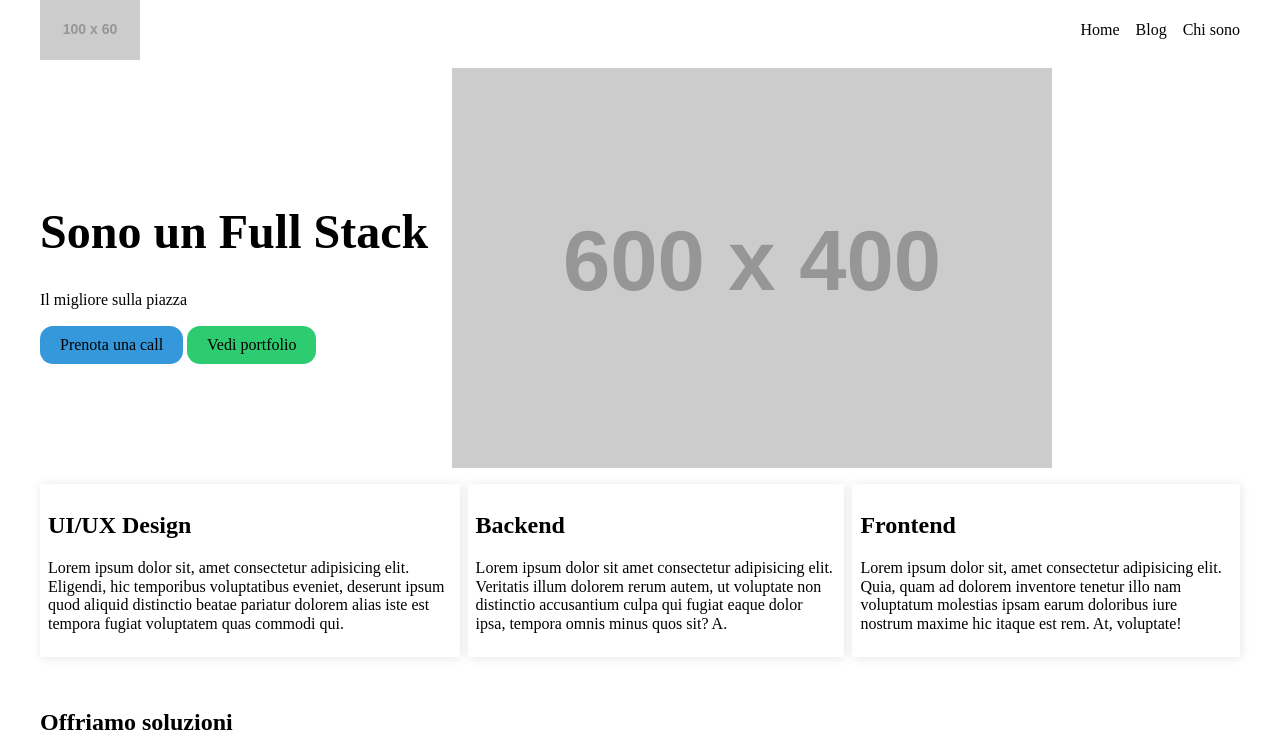
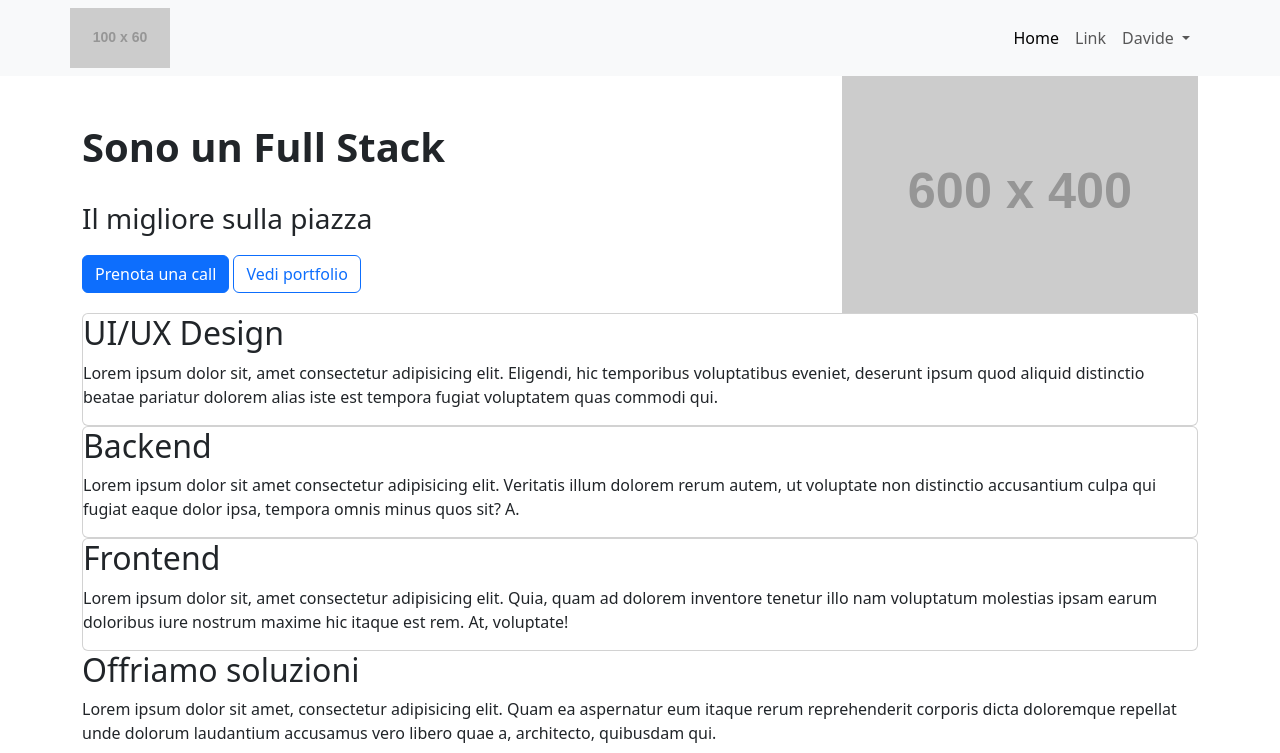
Before and after one commit to frncscrlnd/Downloads, a plain HTML site: page index.html in a window 1280 px wide. Shown: the top 753 px of the page. Drawn offline with nearby package versions, Linux system fonts and the light colour scheme; placeholder pictures from the web are drawn by us.

Commit message:
bootstrap

```diff
--- a/index.html
+++ b/index.html
@@ -3,210 +3,96 @@
 <head>
     <meta charset="UTF-8" />
     <meta name="viewport" content="width=device-width, initial-scale=1.0" />
+    <!-- bootstrap cdn -->
+    <link href="https://cdn.jsdelivr.net/npm/bootstrap@5.3.8/dist/css/bootstrap.min.css" rel="stylesheet"
+        integrity="sha384-sRIl4kxILFvY47J16cr9ZwB07vP4J8+LH7qKQnuqkuIAvNWLzeN8tE5YBujZqJLB" crossorigin="anonymous">
     <title>Document</title>
+    <!-- normalize css cdn -->
     <link rel="stylesheet" href="https://cdn.jsdelivr.net/npm/normalize.css@8.0.1/normalize.min.css" />
-    <style>
-      :root {
-        --body-font: "Roboto", sans-serif;
-        --font-size-base: 16px;
-        --font-size-lg: 24px;
-        --font-size-sm: 14px;
-        --font-size-display: 48px;
-
-        --container-max-width: 1200px;
-
-        --color-primary: #3498db;
-        --color-primary-light: #5dade2;
-        --color-secondary: #2ecc71;
-        --color-secondary-light: #58d68d;
-        --color-text: #2c3e50;
-
-        --spacing-sm: 8px;
-        --spacing-md: 16px;
-        --spacing-lg: 24px;
-
-        --button-padding: 10px 20px;
-
-        --border-radius-base: 13px;
-      }
-
-      section {
-        padding: var(--spacing-sm);
-        margin-bottom: var(--spacing-md);
-      }
-
-      .container{
-        max-width: var(--container-max-width);
-        margin: 0 auto;
-      }
-      .text-base{
-        font-size: var(--font-size-base);
-     }
-      .text-lg{
-        font-size: var(--font-size-lg);
-     }
-     .text-sm{
-        font-size: var(--font-size-sm)
-     }
-     .text-display{
-        font-size: var(--font-size-display)
-     }
-     .btn{
-        border-radius: var(--border-radius-base);
-        cursor: pointer;
-        padding: var(--button-padding);
-        border: 0;
-     }
-     .btn-primary{
-        background: var(--color-primary);
-
-     }
-     .btn-primary:hover{
-       background: var(--color-primary-light);
-     }
-
-     .btn-secondary{
-        background: var(--color-secondary);
-     }
-     .btn-secondary:hover{
-       background: var(--color-secondary-light);
-     }
-
-     .card{
-        box-shadow: 1px 1px 10px rgba(0,0,0,0.1);
-        padding: var(--spacing-sm);
-     }
-
-    .hero {
-        display: flex;
-        flex-direction: column;
-        align-items: center;
-        width: 100%;
-        gap: 24px;
-     }
-
-     .values {
-        display: flex;
-        flex-direction: column;
-     }
-
-     .navbar {
-        display: flex;
-        justify-content: space-between;
-        align-items: center;
-     }
-
-     .navbar-links {
-        display: none;
-     }
-
-     .showroom {
-        display: flex;
-        align-items: center;
-        gap: var(--spacing-md);
-        max-width: 100%;
-        overflow: auto;
-     }
-
-     .book-a-call-cta {
-        display: flex;
-        align-items: center;
-        gap: var(--spacing-lg);
-     }
-
-     .book-a-call-cta__text {
-        max-width: 600px;
-        text-align: justify;
-     }
-
-     .contact-form {
-        display: flex;
-        flex-direction: column;
-        gap: var(--spacing-sm);
-     }
-     .hero__img {
-        max-width: 100%;
-     }
-
-    footer {
-        display: flex;
-        padding: var(--spacing-md);
-    }
-
-    @media (width > 410px){
-        .hamburger-button {
-            display: none;
-        }
-        .navbar-links {
-            display: flex;
-            list-style: none;
-            gap: var(--spacing-md)
-     }
-        .values {
-            display: flex;
-            flex-direction: row;
-            gap: var(--spacing-sm);
-     }
-        .hero {
-            display: flex;
-            flex-direction: row;
-            align-items: center;
-            gap: 24px;
-     }
-     }
-
-    </style>
 </head>
 <body>
-    <header class="navbar container">
+    <div class="bg-body-tertiary">
+        <header class="navbar bg-body-tertiary container-xl">
             <img src="https://placehold.co/100x60" alt="Logo">
-        <nav>
-            <div class="hamburger-button">
-                <button>
-                    🍔
+            <nav class="navbar navbar-expand-lg bg-body-tertiary ">
+                <div class="container-fluid">
+                    <button class="navbar-toggler" type="button" data-bs-toggle="collapse"
+                        data-bs-target="#navbarSupportedContent" aria-controls="navbarSupportedContent"
+                        aria-expanded="false" aria-label="Toggle navigation">
+                        <span class="navbar-toggler-icon"></span>
                     </button>
+                    <div class="collapse navbar-collapse" id="navbarSupportedContent">
+                        <ul class="navbar-nav me-auto mb-2 mb-lg-0">
+                            <li class="nav-item">
+                                <a class="nav-link active" aria-current="page" href="#">Home</a>
+                            </li>
+                            <li class="nav-item">
+                                <a class="nav-link" href="#">Link</a>
+                            </li>
+                            <li class="nav-item dropdown">
+                                <a class="nav-link dropdown-toggle" href="#" role="button" data-bs-toggle="dropdown"
+                                    aria-expanded="false">
+                                    Davide
+                                </a>
+                                <ul class="dropdown-menu">
+                                    <li><a class="dropdown-item" href="#">Panda</a></li>
+                                </ul>
+                            </li>
+                        </ul>
                     </div>
-
-            <ul class="navbar-links">
-                <li>Home</li>
-                <li>Blog</li>
-                <li>Chi sono</li>
-            </ul>
+                </div>
             </nav>
         </header>
+    </div>
     <main>
-        <section class="hero container">
+        <section class="container-xl">
+            <div class="row gap-3 gap-md-0">
+                <div class="col-12 col-md-6 col-lg-8 d-flex flex-column justify-content-center">
                     <div>
-                <div>
-                    <h1 class="text-display">Sono un Full Stack</h1>
-                    <p>Il migliore sulla piazza</p>
+                        <h1 class="fs-1 fw-bold">Sono un Full Stack</h1>
+                        <p class="fs-3">Il migliore sulla piazza</p>
                     </div>
                     <div>
                         <button class="btn btn-primary">Prenota una call</button>
-                    <button class="btn btn-secondary">Vedi portfolio</button>
+                        <button class="btn btn-outline-primary">Vedi portfolio</button>
                     </div>
                 </div>
-            <img class="hero__img" src="https://placehold.co/600x400" alt="">
+                <div class="col-12 col-md-6 col-lg-4">
+                    <picture >
+                        <source media="(min-width:768px)" srcset="https://placehold.co/600x400">
+                        <source media="(min-width:465px)" srcset="https://placehold.co/500x300">
+                        <img src="https://placehold.co/300x200" alt="Flowers" class="mw-100">
+                    </picture>
+                </div>
+            </div>
         </section>
         <section>
             <div class="values container">
                 <article class="card">
                     <h2>UI/UX Design</h2>
-                    <p>Lorem ipsum dolor sit, amet consectetur adipisicing elit. Eligendi, hic temporibus voluptatibus eveniet, deserunt ipsum quod aliquid distinctio beatae pariatur dolorem alias iste est tempora fugiat voluptatem quas commodi qui.</p>
+                    <p>Lorem ipsum dolor sit, amet consectetur adipisicing elit. Eligendi, hic temporibus voluptatibus
+                        eveniet, deserunt ipsum quod aliquid distinctio beatae pariatur dolorem alias iste est tempora
+                        fugiat voluptatem quas commodi qui.</p>
                 </article>
                 <article class="card">
                     <h2>Backend</h2>
-                    <p>Lorem ipsum dolor sit amet consectetur adipisicing elit. Veritatis illum dolorem rerum autem, ut voluptate non distinctio accusantium culpa qui fugiat eaque dolor ipsa, tempora omnis minus quos sit? A.</p>
+                    <p>Lorem ipsum dolor sit amet consectetur adipisicing elit. Veritatis illum dolorem rerum autem, ut
+                        voluptate non distinctio accusantium culpa qui fugiat eaque dolor ipsa, tempora omnis minus quos
+                        sit? A.</p>
                 </article>
                 <article class="card">
                     <h2>Frontend</h2>
-                    <p>Lorem ipsum dolor sit, amet consectetur adipisicing elit. Quia, quam ad dolorem inventore tenetur illo nam voluptatum molestias ipsam earum doloribus iure nostrum maxime hic itaque est rem. At, voluptate!</p>
+                    <p>Lorem ipsum dolor sit, amet consectetur adipisicing elit. Quia, quam ad dolorem inventore tenetur
+                        illo nam voluptatum molestias ipsam earum doloribus iure nostrum maxime hic itaque est rem. At,
+                        voluptate!</p>
                 </article>
             </div>
         </section>
         <section class="container">
             <h2>Offriamo soluzioni</h2>
-            <p>Lorem ipsum dolor sit amet, consectetur adipisicing elit. Quam ea aspernatur eum itaque rerum reprehenderit corporis dicta doloremque repellat unde dolorum laudantium accusamus vero libero quae a, architecto, quibusdam qui.</p>
+            <p>Lorem ipsum dolor sit amet, consectetur adipisicing elit. Quam ea aspernatur eum itaque rerum
+                reprehenderit corporis dicta doloremque repellat unde dolorum laudantium accusamus vero libero quae a,
+                architecto, quibusdam qui.</p>
             <div class="showroom">
                 <img src="https://placehold.co/200x200" alt="ferrari">
                 <img src="https://placehold.co/200x200" alt="porsche">
@@ -219,7 +105,9 @@
             <img src="https://placehold.co/400x400" alt="">
             <div class="book-a-call-cta__text">
                 <h2>Adesso tocca a te</h2>
-                <p>Lorem ipsum dolor sit amet consectetur, adipisicing elit. Dicta expedita animi quos quasi dolores? Architecto rerum veritatis quos corrupti minus earum blanditiis facere ducimus laborum beatae. Corrupti consequatur magni a.</p>
+                <p>Lorem ipsum dolor sit amet consectetur, adipisicing elit. Dicta expedita animi quos quasi dolores?
+                    Architecto rerum veritatis quos corrupti minus earum blanditiis facere ducimus laborum beatae.
+                    Corrupti consequatur magni a.</p>
                 <button class="btn btn-primary">Prenota una call</button>
             </div>
         </section>
@@ -227,7 +115,8 @@
             <h2>Contattami</h2>
             <form class="contact-form">
                 <input type="email" name="" id="" placeholder="Inserisci la tua email">
-                <textarea name="" id="" cols="30" rows="10" placeholder="Ciao Davide ti contatto per l'annuncio Fiat Panda"></textarea>
+                <textarea name="" id="" cols="30" rows="10"
+                    placeholder="Ciao Davide ti contatto per l'annuncio Fiat Panda"></textarea>
                 <div>
                     <button class="btn btn-secondary">Invia</button>
                 </div>
@@ -237,5 +126,8 @@
     <footer class="container">
         &copy; 2025 | All rights are reserved
     </footer>
+
+    <script src="https://cdn.jsdelivr.net/npm/@popperjs/core@2.11.8/dist/umd/popper.min.js" integrity="sha384-I7E8VVD/ismYTF4hNIPjVp/Zjvgyol6VFvRkX/vR+Vc4jQkC+hVqc2pM8ODewa9r" crossorigin="anonymous"></script>
+    <script src="https://cdn.jsdelivr.net/npm/bootstrap@5.3.8/dist/js/bootstrap.min.js" integrity="sha384-G/EV+4j2dNv+tEPo3++6LCgdCROaejBqfUeNjuKAiuXbjrxilcCdDz6ZAVfHWe1Y" crossorigin="anonymous"></script>
 </body>
 </html>
```
Lines whose indentation alone changed are shown as unchanged.
